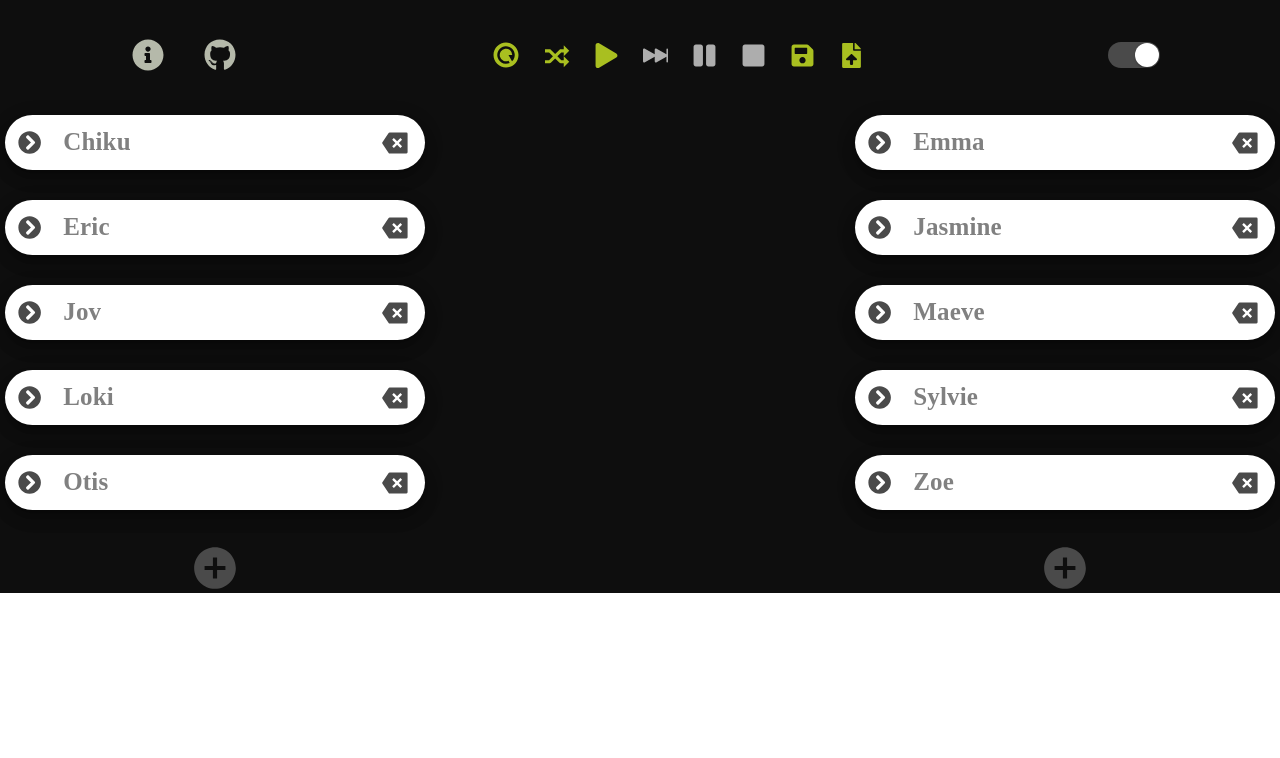
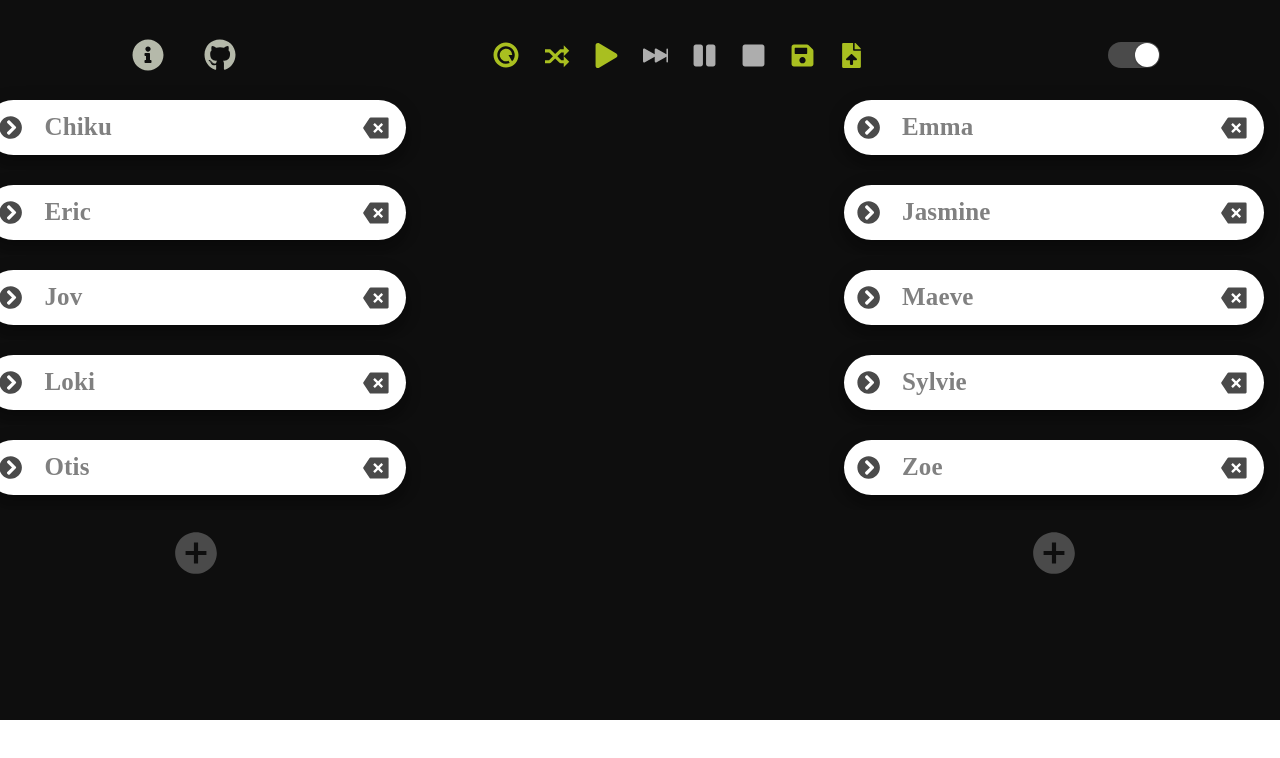
Before and after one commit to Eric761/stable-matching-algo-viz, a React (Create React App) app: page / in a window 1280 px wide. Shown: the top 758 px of the page. Built offline with nearby package versions, Linux system fonts and the light colour scheme; a web font is replaced by a local one.

Commit message:
Scrollbar effect added
Signed-off-by: Fardeen <fkamal@ee.iitr.ac.in>

```diff
--- a/package.json
+++ b/package.json
@@ -9,6 +9,7 @@
     "@testing-library/user-event": "^12.8.3",
     "react": "^17.0.2",
     "react-animate-height": "^2.0.23",
+    "react-custom-scrollbars": "^4.2.1",
     "react-dom": "^17.0.2",
     "react-icons": "^4.2.0",
     "react-router-dom": "^5.2.0",
--- a/src/App.js
+++ b/src/App.js
@@ -6,6 +6,12 @@ import MainList from "./components/MainList/MainList";
 const App = () => {
   const [styleBg, setStyleBg] = useState({
     backgroundColor: "#0e0e0e",
+    height: "100%",
+    overflowY: "auto",
+    overflowX: "hidden",
+    display: "grid",
+    gridTemplateColumns: "33% 34% 33%",
+    gridTemplateRows: "25px 60px auto",
   });
   const [shuffle, setShuffle] = useState(false);
   const [reset, setReset] = useState(false);
@@ -25,10 +31,22 @@ const App = () => {
     if (val) {
       setStyleBg({
         backgroundColor: "#0e0e0e",
+        height: "100%",
+        overflowY: "auto",
+        overflowX: "hidden",
+        display: "grid",
+        gridTemplateColumns: "33% 34% 33%",
+        gridTemplateRows: "25px 60px auto",
       });
     } else {
       setStyleBg({
         backgroundColor: "white",
+        height: "100%",
+        overflowY: "auto",
+        overflowX: "hidden",
+        display: "grid",
+        gridTemplateColumns: "33% 34% 33%",
+        gridTemplateRows: "25px 60px auto",
       });
     }
   };
--- a/src/components/Header/HeaderElements.js
+++ b/src/components/Header/HeaderElements.js
@@ -6,7 +6,10 @@ import { BsSkipForwardFill } from "react-icons/bs";
 import { FaStop, FaPlay, FaPause, FaFileUpload, FaSave } from "react-icons/fa";
 
 export const HeaderContainer = styled.div`
-  height: 60px;
+  grid-column-start: 1;
+  grid-column-end: column3-end;
+  grid-row-start: 2;
+  grid-row-end: 2;
   display: flex;
   justify-content: space-around;
   align-items: center;
--- a/src/components/MainList/AnimationCol/AnimationCol.js
+++ b/src/components/MainList/AnimationCol/AnimationCol.js
@@ -9,6 +9,7 @@ import {
   StyledFaChevronCircleDown,
 } from "../MainListElements";
 import Collapse from "@material-ui/core/Collapse";
+import { Scrollbars } from "react-custom-scrollbars";
 
 const AnimationCol = ({
   male,
@@ -75,12 +76,15 @@ const AnimationCol = ({
           alignItems: "center",
         }}
       >
+        <Scrollbars style={{ width: 480, height: 635 }} autoHide>
           <Collapse
             in={toggleMale}
             collapsedHeight="85px"
             timeout="auto"
             style={{
-            overflow: "inherit",
+              overflow: "hidden",
+              width: "450px",
+              borderRadius: "30px",
             }}
           >
             <AnimationStyledPaper
@@ -135,6 +139,16 @@ const AnimationCol = ({
           </Collapse>
           {showFemaleEntity && (
             <>
+              <Collapse
+                in={toggleFemale}
+                collapsedHeight="85px"
+                timeout="auto"
+                style={{
+                  overflow: "hidden",
+                  width: "450px",
+                  borderRadius: "30px",
+                }}
+              >
                 <AnimationStyledPaper
                   elevation={10}
                   styleElementFlag={styleElementFlag}
@@ -184,8 +198,10 @@ const AnimationCol = ({
                       );
                     })}
                 </AnimationStyledPaper>
+              </Collapse>
             </>
           )}
+        </Scrollbars>
       </div>
     </>
   );
--- a/src/components/MainList/FemaleList/FemaleList.js
+++ b/src/components/MainList/FemaleList/FemaleList.js
@@ -18,6 +18,7 @@ import {
   maximumEntityCount,
   maximumCharCount,
 } from "../../helper/arrangement";
+import { Scrollbars } from "react-custom-scrollbars";
 
 // let femaleConfig = defaultArrangement.female.map((elem) => {
 //   return elem.name;
@@ -222,7 +223,8 @@ const FemaleList = ({
   };
 
   return (
-    <LeftContainer>
+    <LeftContainer id="female">
+      <Scrollbars style={{ width: 480, height: 635 }} autoHide>
         {femaleArr.map((elem, index) => {
           return (
             <Collapse
@@ -230,7 +232,9 @@ const FemaleList = ({
               collapsedHeight="85px"
               timeout="auto"
               style={{
-              overflow: "inherit",
+                overflow: "hidden",
+                width: "450px",
+                borderRadius: "30px",
               }}
             >
               <StyledPaper
@@ -307,6 +311,7 @@ const FemaleList = ({
           play={SMPVizActive}
           pointer={SMPVizActive && !SMPVizDone}
         />
+      </Scrollbars>
     </LeftContainer>
   );
 };
--- a/src/components/MainList/MainList.js
+++ b/src/components/MainList/MainList.js
@@ -724,13 +724,12 @@ const MainList = ({
   };
 
   return (
-    <div
-      style={{
-        display: "flex",
-        justifyContent: "space-evenly",
-        marginTop: "15px",
-      }}
-    >
+    // <div
+    //   style={{
+    //     marginTop: "15px",
+    //   }}
+    // >
+    <>
       <MaleList
         male={maleArray}
         handleFemalePreferences={handleFemalePreferences}
@@ -777,7 +776,7 @@ const MainList = ({
         resetFemaleArray={resetFemaleArray}
         informer={informer}
       />
-    </div>
+    </>
   );
 };
 
--- a/src/components/MainList/MainListElements.js
+++ b/src/components/MainList/MainListElements.js
@@ -9,6 +9,14 @@ export const LeftContainer = styled.div`
   flex-direction: column;
   justify-content: flex-start;
   align-items: center;
+  height: 100%;
+
+  #male {
+    grid-column-start: 1;
+    grid-column-end: 1;
+    grid-row-start: 3;
+    grid-row-end: 3;
+  }
 `;
 
 export const StyledPaper = styled(Paper)`
@@ -23,6 +31,8 @@ export const StyledPaper = styled(Paper)`
   background-color: ${({ highlight, bgColor }) =>
     bgColor !== "" ? bgColor : highlight ? "#6cdbff !important" : ""};
   /* transition: min-height 0.25s ease-in !important; */
+  box-shadow: 0px 8px 6px -3px rgb(0 0 0 / 20%), 0px 9px 7px 1px rgb(0 0 0 / 5%),
+    0px 4px 18px 3px rgb(0 0 0 / 10%) !important;
 `;
 
 export const AnimationStyledPaper = styled(Paper)`
@@ -43,6 +53,8 @@ export const AnimationStyledPaper = styled(Paper)`
       : toggle
       ? ""
       : bgColor};
+  box-shadow: 0px 8px 6px -3px rgb(0 0 0 / 20%), 0px 9px 7px 1px rgb(0 0 0 / 5%),
+    0px 4px 18px 3px rgb(0 0 0 / 10%) !important;
 `;
 
 export const List = styled.div`
@@ -207,6 +219,7 @@ export const StyledMdAddCircle = styled(MdAddCircle)`
   height: 50px;
   width: 50px;
   color: #4a4a4a;
+  margin-left: 200px;
   margin-top: 18px;
   cursor: ${({ pointer }) => (pointer ? "default" : "pointer")};
   &:hover {
--- a/src/components/MainList/MaleList/MaleList.js
+++ b/src/components/MainList/MaleList/MaleList.js
@@ -18,6 +18,7 @@ import {
   maximumEntityCount,
   maximumCharCount,
 } from "../../helper/arrangement";
+import { Scrollbars } from "react-custom-scrollbars";
 
 const MaleList = ({
   male,
@@ -231,7 +232,8 @@ const MaleList = ({
   };
 
   return (
-    <LeftContainer>
+    <LeftContainer id="male">
+      <Scrollbars style={{ width: 480, height: 635 }} autoHide>
         {maleArr.map((elem, index) => {
           return (
             <Collapse
@@ -239,7 +241,9 @@ const MaleList = ({
               collapsedHeight="85px"
               timeout="auto"
               style={{
-              overflow: "inherit",
+                overflow: "hidden",
+                width: "450px",
+                borderRadius: "30px",
               }}
             >
               <StyledPaper
@@ -316,6 +320,7 @@ const MaleList = ({
           play={SMPVizActive}
           pointer={SMPVizActive && !SMPVizDone}
         />
+      </Scrollbars>
     </LeftContainer>
   );
 };
--- a/src/components/Notifier/Notifier.js
+++ b/src/components/Notifier/Notifier.js
@@ -1,10 +1,11 @@
 import React from "react";
+import styled from "styled-components";
 import { ToastContainer, Zoom, Slide } from "react-toastify";
 import "react-toastify/dist/ReactToastify.css";
 
 const Notifier = () => {
   return (
-    <div style={{ height: "25px", backgroundColor: "transparent" }}>
+    <NotifierContainer>
       <ToastContainer
         position="top-right"
         autoClose={5000}
@@ -16,8 +17,16 @@ const Notifier = () => {
         draggable
         transition={Zoom}
       />
-    </div>
+    </NotifierContainer>
   );
 };
 
+const NotifierContainer = styled.div`
+  background-color: "transparent";
+  grid-column-start: 1;
+  grid-column-end: column3-end;
+  grid-row-start: 1;
+  grid-row-end: 1;
+`;
+
 export default Notifier;
--- a/src/components/helper/arrangement.js
+++ b/src/components/helper/arrangement.js
@@ -1,7 +1,7 @@
 // Minimum number of entity for arrangement to be valid!
 const minimumEntityCount = 1;
 // Maximum number of entity for arrangement to be valid!
-const maximumEntityCount = 6;
+const maximumEntityCount = 8;
 // Maximum number of characters a name of an entity has!
 const maximumCharCount = 15;
 
```
Also changed, not shown: 1 other file (tests, documents, lock files or other folders). Lines whose indentation alone changed are shown as unchanged.
